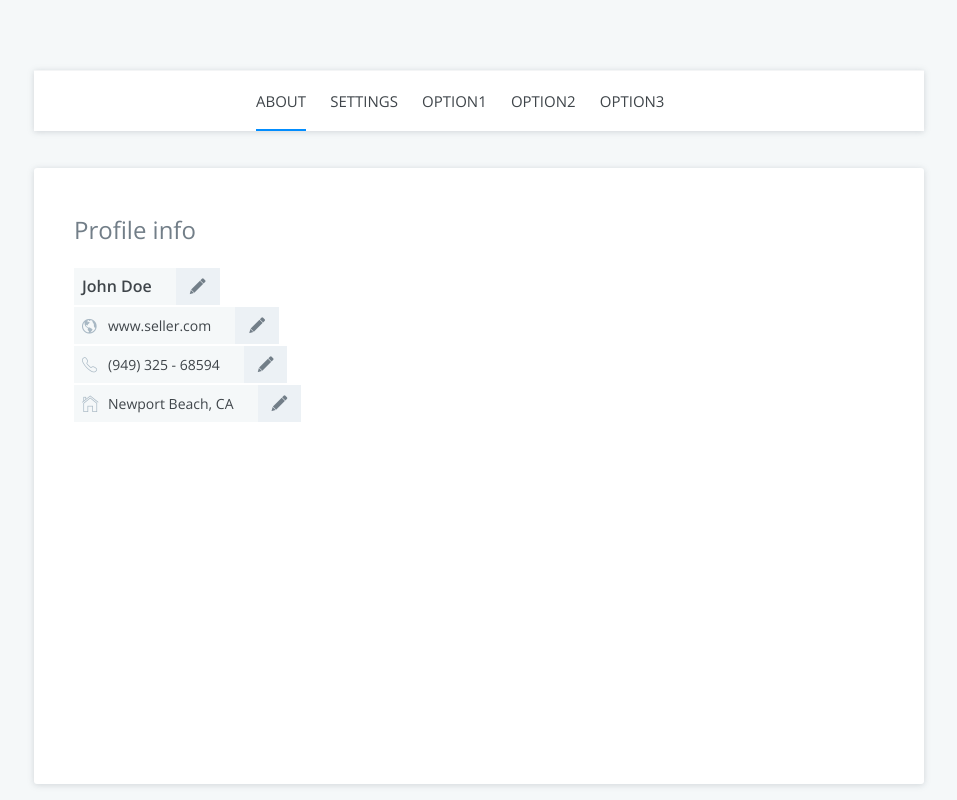
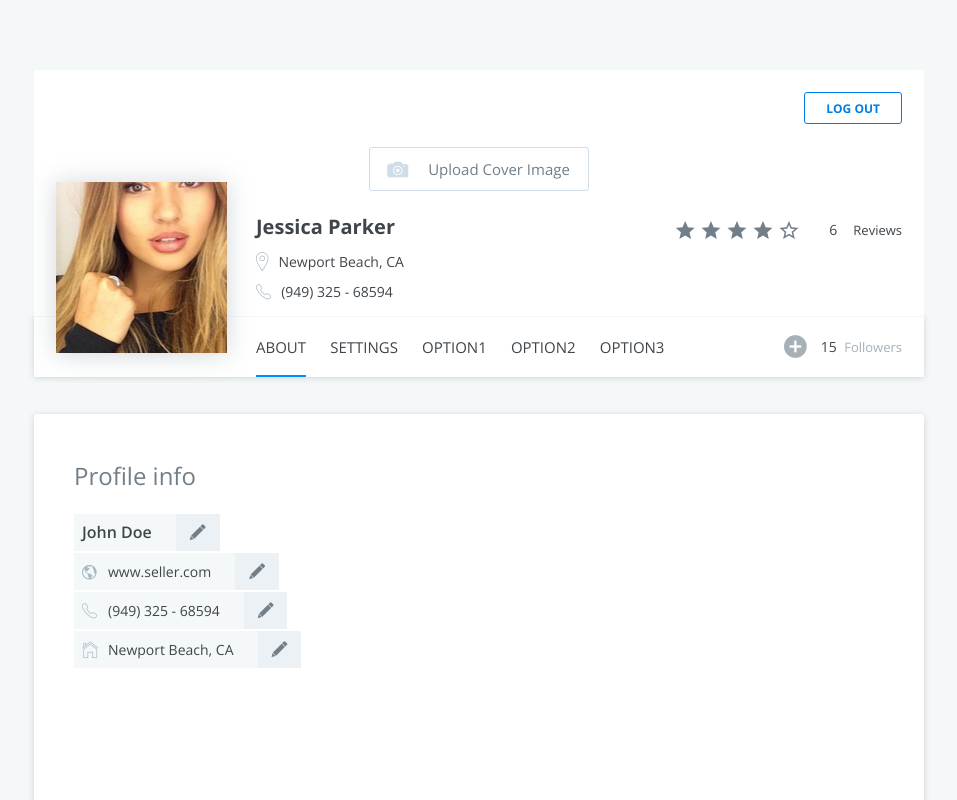
Before and after one commit to gregorymendoza/login-profile-styling, a website built with webpack: page src/profile.html in a window 1280 px wide. Shown: the top 800 px of the page, without its empty margins (161-1118 px from the left). Built offline with nearby package versions, Linux system fonts and the light colour scheme; files whose address does not match are found by name.

Commit message:
Fix header styles

```diff
--- a/src/profile.html
+++ b/src/profile.html
@@ -5,15 +5,52 @@
 	<meta http-equiv="X-UA-Compatible" content="IE=edge">
 	<meta name="viewport" content="width=device-width, height=device-height, initial-scale=1.0, maximum-scale=1.0">
 	<title>Front-End Test - Profile | About</title>
+	<link rel="stylesheet" href="css/profile-header.css">
 	<link rel="stylesheet" href="css/profile.css">
 	<link rel="stylesheet" href="css/profile-mobile.css" media="screen and (max-width: 889px)">
-	<script src="js/custom-elements-es5-adapter.js"></script>
+	<!-- <script src="js/custom-elements-es5-adapter.js"></script>
 	<script src="js/webcomponents-loader.js"></script>
-	<script src="components/profile-header.comp.js"></script>
+	<script src="components/profile-header.comp.js"></script> -->
 </head>
 <body>
 
-	<profile-header></profile-header>
+	<!-- <profile-header></profile-header> -->
+
+	<header class="header">
+
+		<a href="#" class="header__btn-logout"><strong>Log Out</strong></a>
+
+		<div class="header-info__avatar"></div>
+
+		<div class="header__cover-upload">
+			<div class="header__cover-upload__label"><i class="ion-ios-camera"></i>Upload Cover Image</div>
+			<input type="file" name="upload" class="header__cover-upload__input">
+		</div>
+
+		<div class="header-info">
+			<div class="header-info__summary">
+				<h3 class="header-info__summary__title">Jessica Parker</h3>
+				<ul class="header-info__summary__contact">
+					<li><div><i class="ion-ios-location-outline"></i>Newport Beach, CA</div></li>
+					<li><div><i class="ion-ios-telephone-outline"></i><a href="tel:94932568594">(949) 325 - 68594</a></div></li>
+				</ul>
+			</div>
+			<ul class="header-info__rating">
+				<li><i class="ion-android-star"></i></li>
+				<li><i class="ion-android-star"></i></li>
+				<li><i class="ion-android-star"></i></li>
+				<li><i class="ion-android-star"></i></li>
+				<li><i class="ion-android-star-outline"></i></li>
+				<li><span>6</span>Reviews</li>
+			</ul>
+		</div>
+
+		<div class="header__followers">
+			<i class="ion-android-add-circle"></i>
+			<div><span>15</span> Followers</div>
+		</div>
+
+	</header>
 
 	<nav class="menu menu--scroll">
 		<span class="menu__item menu__item--current" data-tab="tab-1">About</span>
```
Also changed, not shown: src/index.html (+0 -13 lines), src/scss/login.scss (+0 -7 lines), dist/css/login.css, dist/index.html, dist/profile.html.
